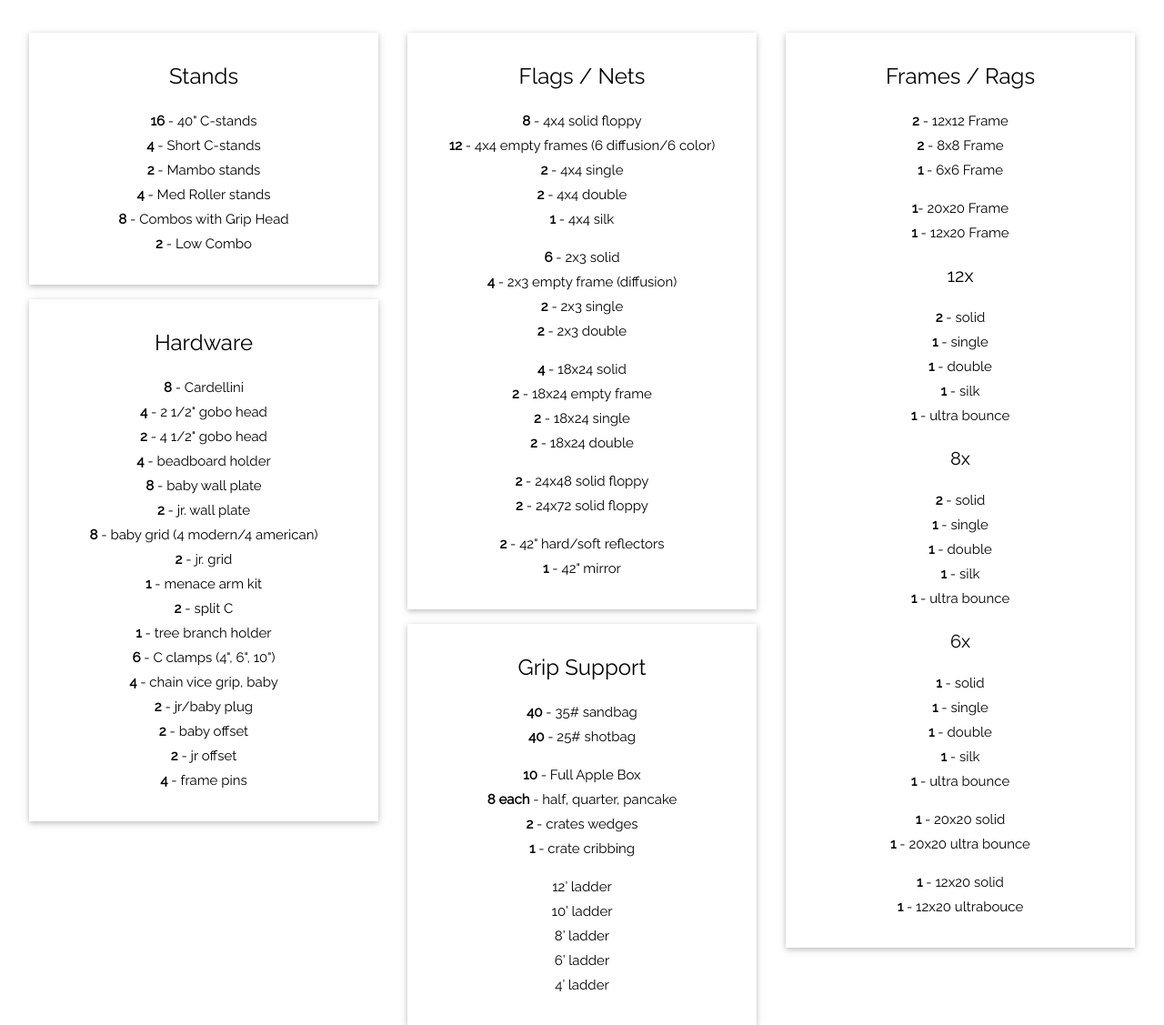
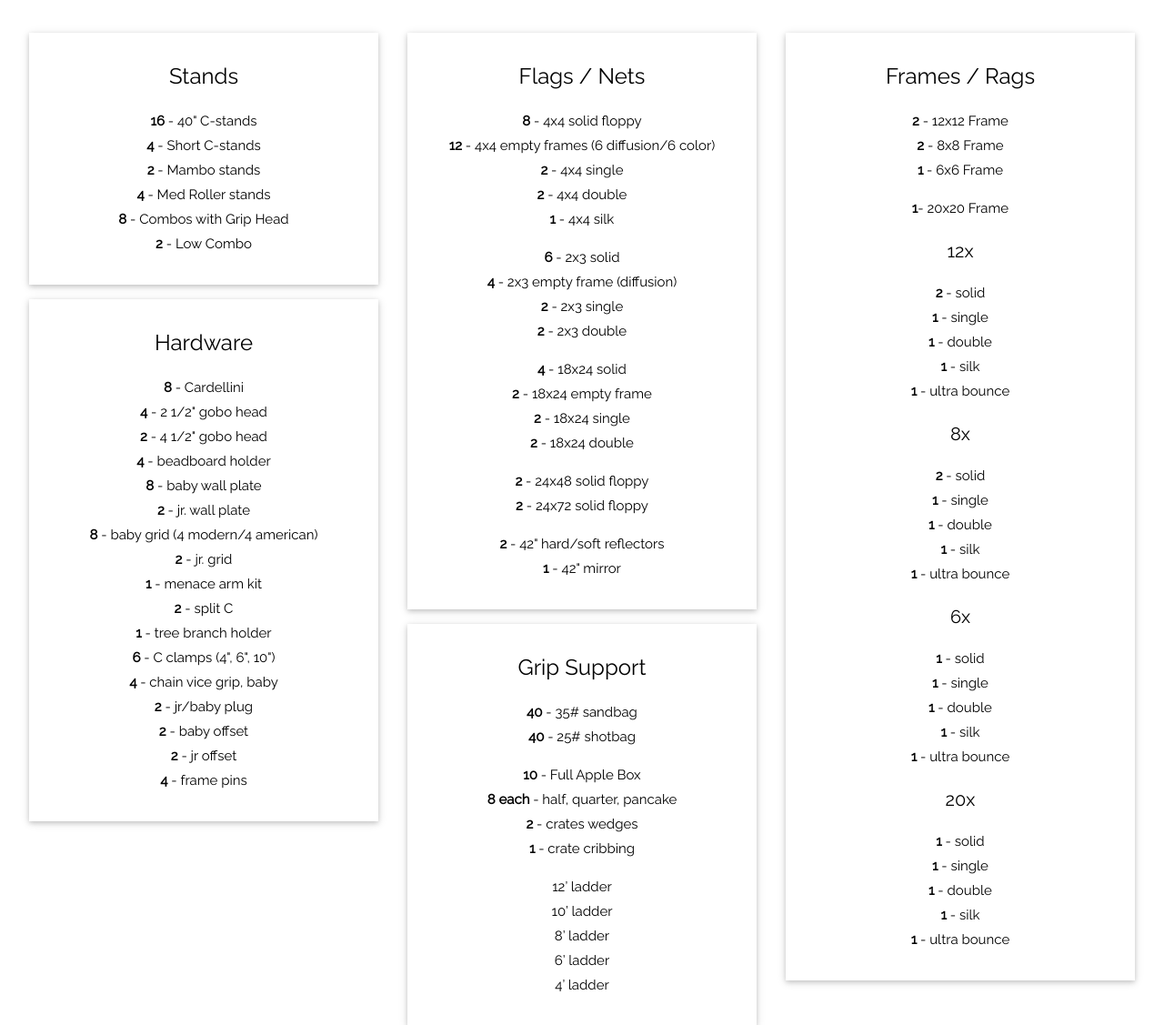
Before and after one commit to Therizno/Big-Picture-Grip, a Django app: page /5Ton/ in a window 1280 px wide. Shown: the part 379-1506 px from the top of the page at 91% size. Run offline with Django 3.2, Linux system fonts and the light colour scheme.

Commit message:
Updated item list

```diff
--- a/BPG_site/main_site/templates/5ton.html
+++ b/BPG_site/main_site/templates/5ton.html
@@ -215,7 +215,6 @@
 
 					<p>
 						<b>1</b>- 20x20 Frame </br>
-						<b>1</b> - 12x20 Frame </br>
 					</p>
 
 					<h4>12x</h4>
@@ -249,14 +248,14 @@
 						<b>1</b> - ultra bounce </br>
 					</p>
 
-					<p>
-						<b>1</b> - 20x20 solid </br>
-						<b>1</b> - 20x20 ultra bounce </br>
-					</p>
+					<h4>20x</h4>
 
 					<p>
-						<b>1</b> - 12x20 solid </br>
-						<b>1</b> - 12x20 ultrabouce </br>
+						<b>1</b> - solid </br>
+						<b>1</b> - single </br>
+						<b>1</b> - double </br>
+						<b>1</b> - silk</br>
+						<b>1</b> - ultra bounce </br>
 					</p>
 
 				</div>
```
